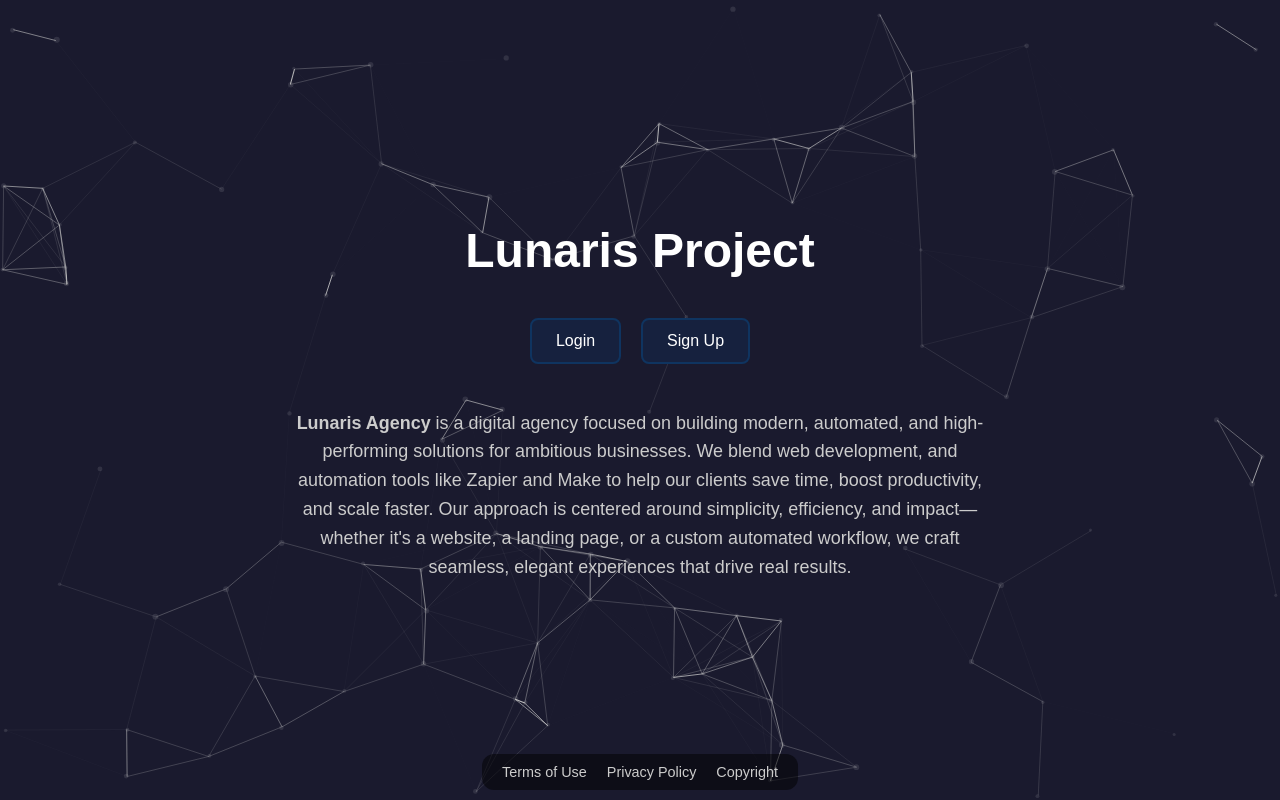
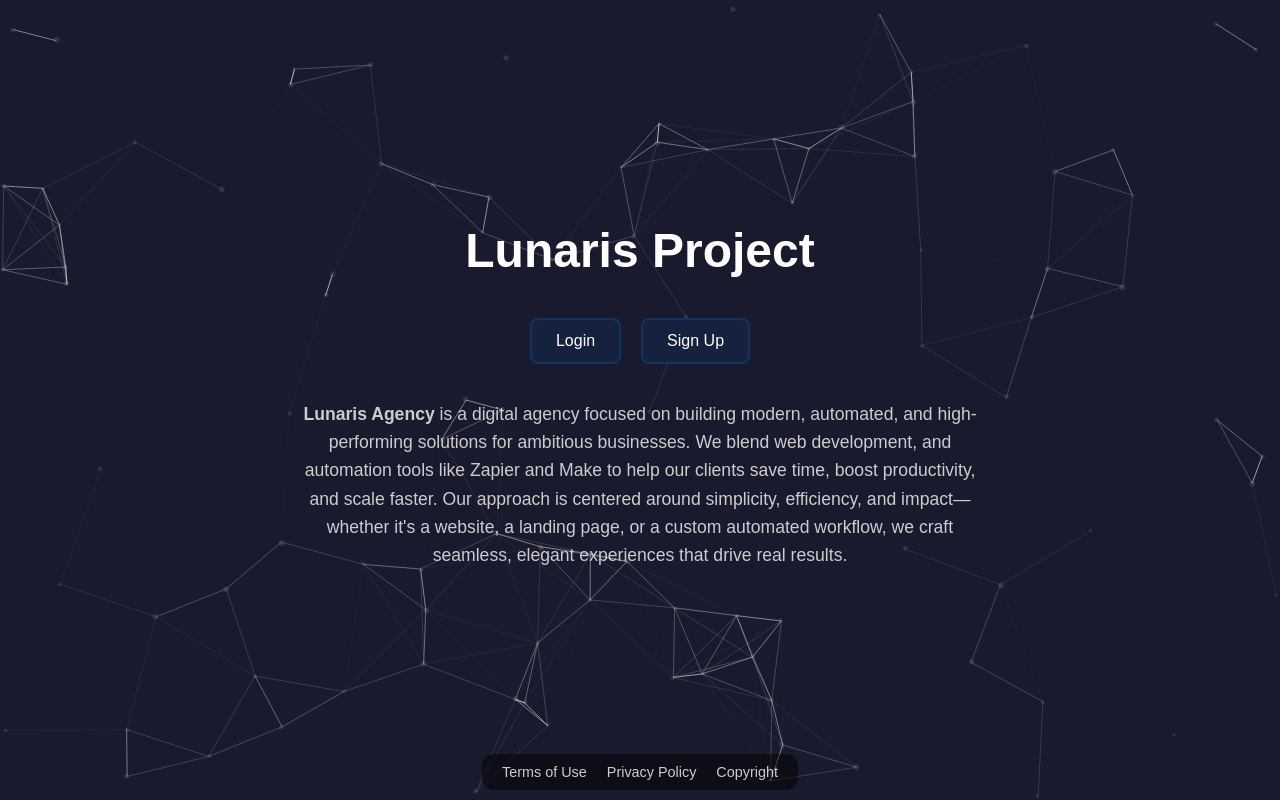
Before and after one commit to Capitaine-Diams/lunaris, a PHP site: page / in a window 1280 px wide, with the pointer over the restyled element. Run offline with PHP 8.4, Linux system fonts and the light colour scheme.

Commit message:
remove hover text

```diff
--- a/styles/styles.css
+++ b/styles/styles.css
@@ -59,9 +59,6 @@
     color: #ccc;
 }
 
-#content .intro:hover {
-    transform: scale(1.02) translateY(10px);
-}
 
 #footer-links {
     position: fixed;
```
